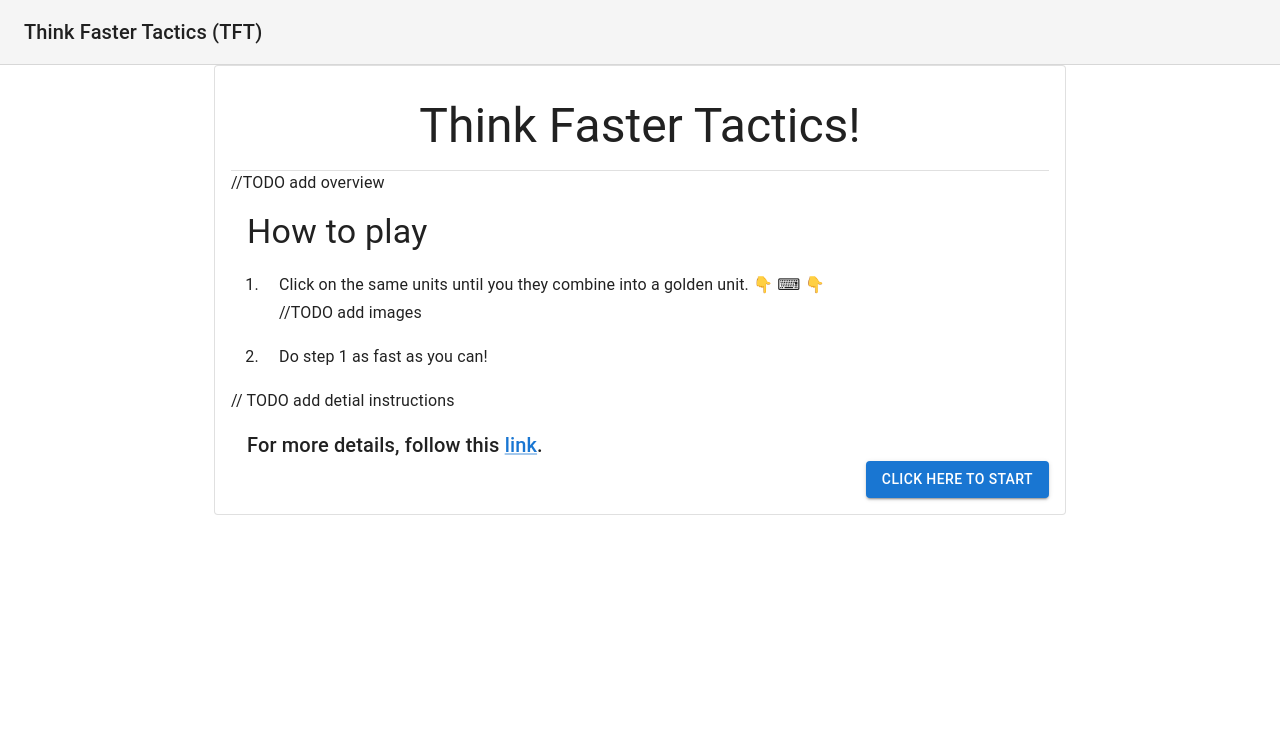
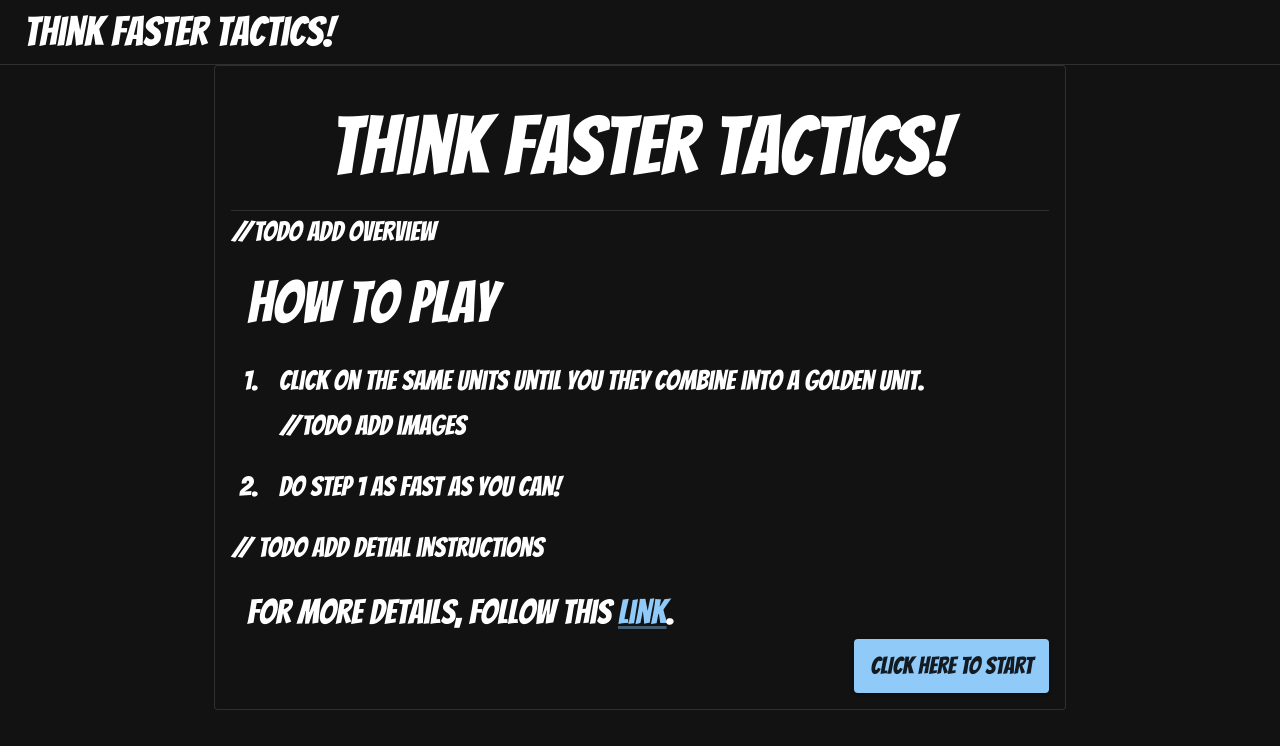
Before and after one commit to qhen143/thinkfaster, a Next.js app: page / in a window 1280 px wide. Shown: the top 746 px of the page. Built offline with nearby package versions, Linux system fonts and the light colour scheme.

Commit message:
bangers font

```diff
--- a/pages/_document.js
+++ b/pages/_document.js
@@ -4,6 +4,9 @@
     return (
         <Html  lang="en">
             <Head>
+                <link rel="preconnect" href="https://fonts.googleapis.com"/>
+                <link rel="preconnect" href="https://fonts.gstatic.com" crossorigin/>
+                <link href="https://fonts.googleapis.com/css2?family=Bangers&family=Cinzel:wght@400;500&display=swap" rel="stylesheet"/>
                 {/* <link rel="icon" href="%PUBLIC_URL%/favicon.ico" /> */}
                 <link rel="apple-touch-icon" href="%PUBLIC_URL%/logo192.png" />
 				{/*
--- a/pages/index.js
+++ b/pages/index.js
@@ -7,10 +7,16 @@
 import Toolbar from '@mui/material/Toolbar';
 import Typography from '@mui/material/Typography';
 
+const font =  "'Bangers', cursive";
+
 const darkTheme = createTheme({
   palette: {
-    // mode: 'dark',
+    mode: 'dark',
   },
+  typography: {
+    fontFamily: font,
+    fontSize: 24
+  }
 });
 
 export default function HomePage() {
@@ -32,8 +38,8 @@
           }}
         >
           <Toolbar>
-            <Typography variant="h6" color="inherit" noWrap>
-              Think Faster Tactics (TFT)
+            <Typography variant="h5" color="inherit">
+              Think Faster Tactics!
             </Typography>
           </Toolbar>
         </AppBar>
--- a/src/components/Home.tsx
+++ b/src/components/Home.tsx
@@ -1,4 +1,4 @@
-import { Box, Button, Card, Container, Divider, Drawer, Link, List, ListItem, ListItemText, Typography } from "@mui/material";
+import { Box, Button, Card, Container, Divider, Drawer, Link, List, ListItem, ListItemText, ThemeProvider, Typography, createTheme } from "@mui/material";
 import Menu from "./Menu";
 import { useState } from "react";
 
@@ -16,8 +16,13 @@
     //     console.log(enableMouseTracker);
     // }
 
+    const theme = createTheme({
+
+      });
+
     return (
         <>
+            {/* <ThemeProvider theme={theme}> */}
                 <Container maxWidth='md'>
                     <Card variant="outlined" sx={{ p: { xs: 1, md: 2 } }}>
                         <Typography variant="h3" align="center" sx={{ p: {xs: 1, md: 2}}}>
@@ -28,9 +33,9 @@
                         <Typography variant="h4" sx={{ px: {xs: 1, md: 2}, pt: {xs: 1, md: 2} }}>
                             How to play
                         </Typography>
-                    <List sx={{ listStyle: "decimal",px: {xs: 2, md: 4} }}>
+                        <List sx={{ listStyle: "decimal", px: {xs: 2, md: 4} }}>
                             <ListItem sx={{ display: "list-item" }}>
-                            <ListItemText primary="Click on the same units until you they combine into a golden unit. 👇 ⌨ 👇"/>
+                                <ListItemText primary="Click on the same units until you they combine into a golden unit."/>
                                 //TODO add images
                             </ListItem>
                             <ListItem sx={{ display: "list-item" }}>
@@ -70,6 +75,7 @@
                         </Drawer>
                     </Card>
                 </Container>
+            {/* </ThemeProvider> */}
         </>
     )
 }
```
Also changed, not shown: styles/index.css (line endings or trailing spaces). Lines whose indentation alone changed are shown as unchanged.
